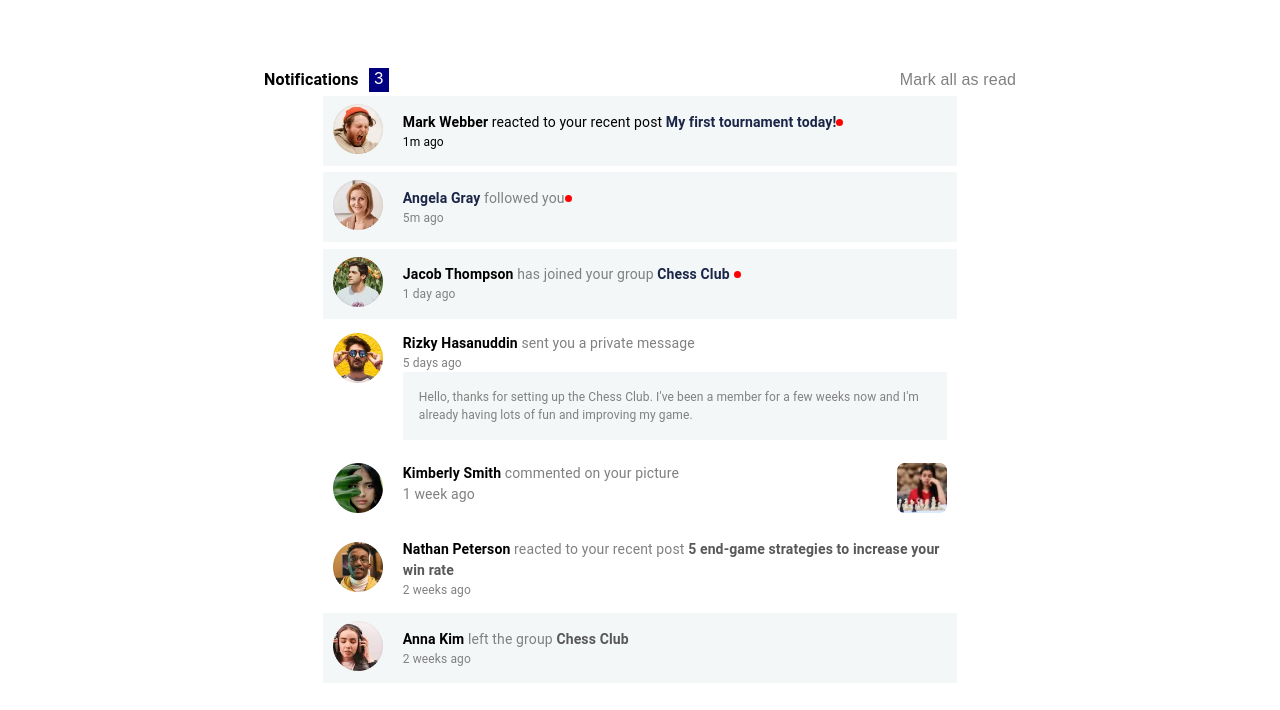
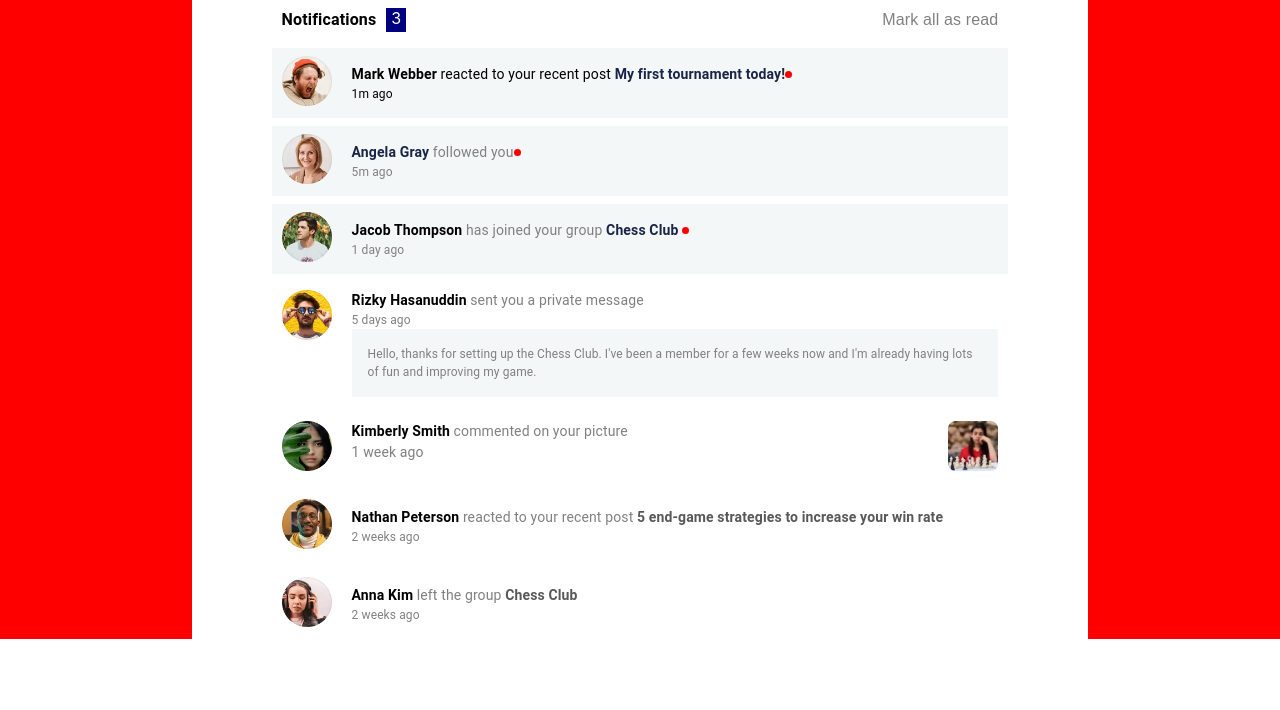
Before and after one commit to Bidhu1024/FM-Notifications, a React (Create React App) app: page / in a window 1280 px wide. Shown: the top 710 px of the page. Built offline with nearby package versions, Linux system fonts and the light colour scheme.

Commit message:
centre fit

```diff
--- a/src/App.js
+++ b/src/App.js
@@ -3,25 +3,43 @@
 import Header from "./components/Header";
 import Box1 from "./components/AllNotifications/Box1";
 import Box2 from "./components/AllNotifications/Box2";
-import Box3 from './components/AllNotifications/Box3';
+import Box3 from "./components/AllNotifications/Box3";
 import Box4 from "./components/AllNotifications/Box4";
-import Box5 from './components/AllNotifications/Box5';
-import Box6 from './components/AllNotifications/Box6';
-import Box7 from './components/AllNotifications/Box7';
+import Box5 from "./components/AllNotifications/Box5";
+import Box6 from "./components/AllNotifications/Box6";
+import Box7 from "./components/AllNotifications/Box7";
 function App() {
   return (
-    <Box sx={{width:'100%', height:'100%', display:'flex',justifyContent:'center', alignItems:'center' }}>
-      <Box sx={{width:'60%', height:'100%', marginTop:'4rem',}}>
+    <Box
+      sx={{
+
+        display: "flex",
+        justifyContent: "center",
+        alignItems: "center",
+        backgroundColor: "red",
+
+      }}
+    >
+      <Box
+        sx={{
+          display: "flex",
+          flexDirection: "column",
+          justifyContent: "center",
+          height: "auto",
+          width: "70%",
+          alignItems: "center",
+          gap: "8px",
+          backgroundColor: "white",
+        }}
+      >
         <Header />
-      <Box sx={{display:'flex', justifyContent:'center', flexDirection:'column', alignItems:'center'}}>
-      <Box1/>
+        <Box1 />
         <Box2 />
         <Box3 />
         <Box4 />
         <Box5 />
         <Box6 />
-      <Box7/>
-      </Box>
+        <Box7 />
       </Box>
     </Box>
   );
--- a/src/components/AllNotifications/Box2.jsx
+++ b/src/components/AllNotifications/Box2.jsx
@@ -5,7 +5,7 @@
 
 const Box2 = () => {
   return (
-    <Box sx={{display:'flex',marginTop:'.4rem', alignItems:'center',justifyContent:'start', padding:'8px 10px', gap:'20px',width:'80%', backgroundColor:'rgba(233, 239, 240,0.5)' }}>
+    <Box sx={{display:'flex', alignItems:'center',justifyContent:'start', padding:'8px 10px', gap:'20px',width:'80%', backgroundColor:'rgba(233, 239, 240,0.5)' }}>
       <Box>
         <img src={image2} height={50} width={50} alt="angela gray" />
       </Box>
--- a/src/components/AllNotifications/Box3.jsx
+++ b/src/components/AllNotifications/Box3.jsx
@@ -4,7 +4,7 @@
 import RedDot from "../RedDot";
 const Box3 = () => {
   return (
-    <Box sx={{display:'flex', alignItems:'center',justifyContent:'start', padding:'8px 10px', gap:'20px',width:'80%', backgroundColor:'rgba(233, 239, 240,0.5)',marginTop:'.4rem'}}>
+    <Box sx={{display:'flex', alignItems:'center',justifyContent:'start', padding:'8px 10px', gap:'20px',width:'80%', backgroundColor:'rgba(233, 239, 240,0.5)'}}>
       <Box>
         <img src={imag3} height={50} width={50} alt="jacob" />
       </Box>
--- a/src/components/AllNotifications/Box4.jsx
+++ b/src/components/AllNotifications/Box4.jsx
@@ -3,7 +3,7 @@
 import image4 from "../../assets/images/avatar-rizky-hasanuddin.webp"
 const Box4 = () => {
   return (
-<Box sx={{display:'flex', padding:'8px 10px', gap:'20px',width:'80%', marginTop:'.4rem'}}>
+<Box sx={{display:'flex', padding:'8px 10px', gap:'20px',width:'80%'}}>
       <Box ><img src={image4} height={50} width={50} alt="rizky" /></Box>
       <Box>
         <Box><Typography sx={{color:'grey', fontSize:'14px'}}><span style={{fontSize:'14px', color:'black', fontWeight:'bold'}}>Rizky Hasanuddin </span> <span>sent you a private message</span></Typography></Box>
--- a/src/components/AllNotifications/Box5.jsx
+++ b/src/components/AllNotifications/Box5.jsx
@@ -5,7 +5,7 @@
 
 const Box5 = () => {
   return (
-    <Box sx={{display:'flex', justifyContent:'space-between',width:'80%', alignItems:'center', padding:'8px 10px',marginTop:'.4rem'}}>
+    <Box sx={{display:'flex', justifyContent:'space-between',width:'80%', alignItems:'center', padding:'8px 10px'}}>
     <Box sx={{display:'flex', justifyContent:'start', gap:'20px'}}>
         <Box><img src={imag5} height={50} width={50} alt="kim" /></Box>
         <Box>
--- a/src/components/AllNotifications/Box6.jsx
+++ b/src/components/AllNotifications/Box6.jsx
@@ -4,7 +4,7 @@
 
 const Box6 = () => {
   return (
-    <Box sx={{display:'flex', alignItems:'center',justifyContent:'start', padding:'8px 10px', gap:'20px',width:'80%',marginTop:'.4rem'}}>
+    <Box sx={{display:'flex', alignItems:'center',justifyContent:'start', padding:'8px 10px', gap:'20px',width:'80%'}}>
       <Box>
         <img src={image7} height={50} width={50} alt="nathan" />
       </Box>
--- a/src/components/AllNotifications/Box7.jsx
+++ b/src/components/AllNotifications/Box7.jsx
@@ -4,7 +4,7 @@
 
 const Box3 = () => {
   return (
-    <Box sx={{display:'flex', alignItems:'center',justifyContent:'start', padding:'8px 10px', gap:'20px',width:'80%', backgroundColor:'rgba(233, 239, 240,0.5)',marginTop:'.4rem'}}>
+    <Box sx={{display:'flex', alignItems:'center',justifyContent:'start', padding:'8px 10px', gap:'20px',width:'80%'}}>
       <Box>
         <img src={image8} height={50} width={50} alt="jacob" />
       </Box>
--- a/src/components/Header.jsx
+++ b/src/components/Header.jsx
@@ -8,7 +8,8 @@
       sx={{
         display: "flex",
         justifyContent: "space-between",
-        padding: "4px 8px",
+        padding: "8px 10px",
+        width:'80%'
       }}
     >
       <Box sx={{ display: "flex", gap: "10px" }}>
@@ -16,7 +17,7 @@
         <span style={{padding:' 0 5px', backgroundColor:'navy', color:'white'}}>3</span>
       </Box>
       <Box>
-        {" "}
+
         <Typography
           fontFamily="Raleway, Arial"
           sx={{
```
Lines whose indentation alone changed are shown as unchanged.
